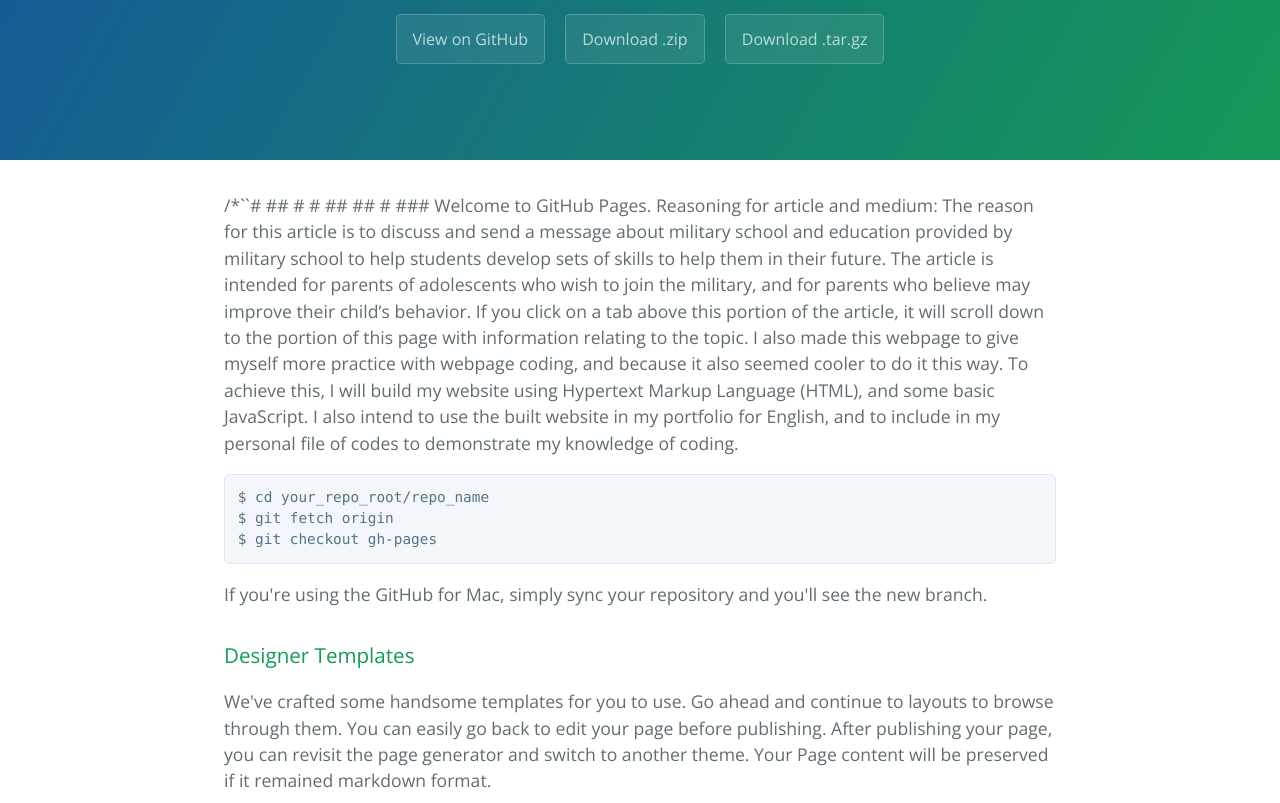
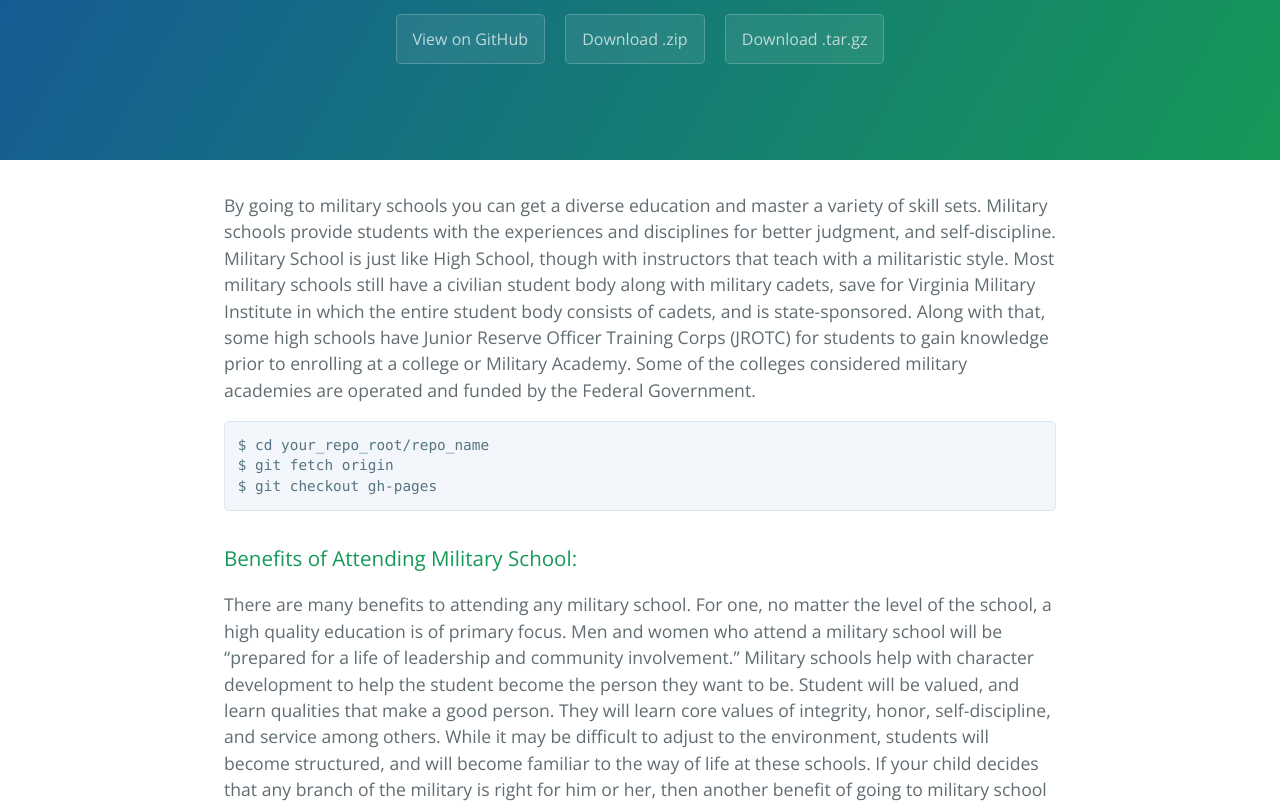
Before and after one commit to ZabeRauf/Projects, a plain HTML site: page index.html in a window 1280 px wide. Shown: the part 176-979 px from the top of the page. Drawn offline with nearby package versions, Linux system fonts and the light colour scheme.

Commit message:
Update index.html

```diff
--- a/index.html
+++ b/index.html
@@ -19,22 +19,20 @@
     </section>
 
     <section class="main-content">
-      <p>/*``# ## # # ## ## # ### Welcome to GitHub Pages.
-Reasoning for article and medium:
-The reason for this article is to discuss and send a message about military school and education provided by military school to help students develop sets of skills to help them in their future. The article is intended for parents of adolescents who wish to join the military, and for parents who believe may improve their child’s behavior. If you click on a tab above this portion of the article, it will scroll down to the portion of this page with information relating to the topic.
-    I also made this webpage to give myself more practice with webpage coding, and because it also seemed cooler to do it this way. To achieve this, I will build my website using Hypertext Markup Language (HTML), and some basic JavaScript. I also intend to use the built website in my portfolio for English, and to include in my personal file of codes to demonstrate my knowledge of coding.</p>
+      <p>By going to military schools you can get a diverse education and master a variety of skill sets. Military schools provide students with the experiences and disciplines for better judgment, and self-discipline. Military School is just like High School, though with instructors that teach with a militaristic style. Most military schools still have a civilian student body along with military cadets, save for Virginia Military Institute in which the entire student body consists of cadets, and is state-sponsored. Along with that, some high schools have Junior Reserve Officer Training Corps (JROTC) for students to gain knowledge prior to enrolling at a college or Military Academy. Some of the colleges considered military academies are operated and funded by the Federal Government. </p>
 
 <pre><code>$ cd your_repo_root/repo_name
 $ git fetch origin
 $ git checkout gh-pages
 </code></pre>
 
-<p>If you're using the GitHub for Mac, simply sync your repository and you'll see the new branch.</p>
+<p></p>
 
 <h3>
-<a id="designer-templates" class="anchor" href="#designer-templates" aria-hidden="true"><span class="octicon octicon-link"></span></a>Designer Templates</h3>
+<a id="designer-templates" class="anchor" href="#designer-templates" aria-hidden="true"><span class="octicon octicon-link"></span></a>Benefits of Attending Military School: </h3>
 
-<p>We've crafted some handsome templates for you to use. Go ahead and continue to layouts to browse through them. You can easily go back to edit your page before publishing. After publishing your page, you can revisit the page generator and switch to another theme. Your Page content will be preserved if it remained markdown format.</p>
+<p>There are many benefits to attending any military school. For one, no matter the level of the school, a high quality education is of primary focus. Men and women who attend a military school will be “prepared for a life of leadership and community involvement.” Military schools help with character development to help the student become the person they want to be. Student will be valued, and learn qualities that make a good person. They will learn core values of integrity, honor, self-discipline, and service among others. While it may be difficult to adjust to the environment, students will become structured, and will become familiar to the way of life at these schools. If your child decides that any branch of the military is right for him or her, then another benefit of going to military school will help them progress further in the ranks of the military. Finally, commitment plays a big part in this. Time spent at military school will help ready the student for a life of commitments and service to their community and country.</p>
+<a href='http://www.usmilitary.com/17260/reasons-to-choose-a-military-school/'></a>
 
 <h3>
 <a id="rather-drive-stick" class="anchor" href="#rather-drive-stick" aria-hidden="true"><span class="octicon octicon-link"></span></a>Rather Drive Stick?</h3>
```
